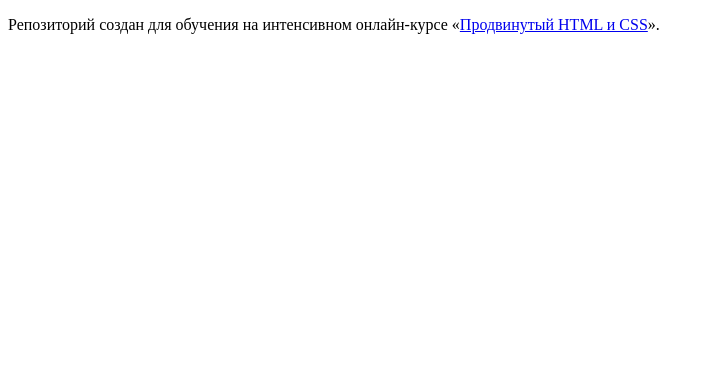
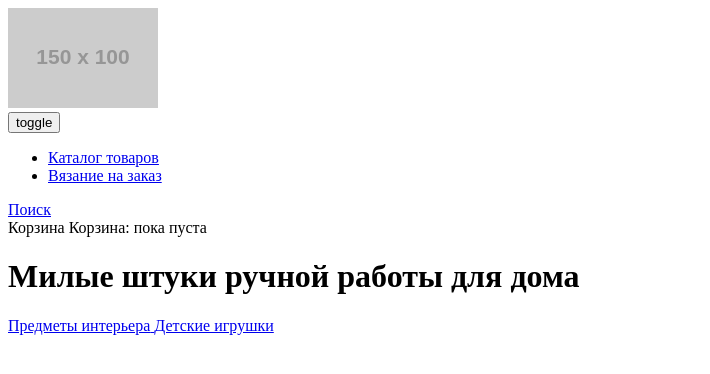
Before and after one commit to downtempa/107653-mishka, a website: page index.html in a window 1280 px wide. Shown: the whole page, without its empty margins (0-710 px from the left). Drawn offline with Linux system fonts and the light colour scheme; placeholder pictures from the web are drawn by us.

Commit message:
main page header murkup

```diff
--- a/index.html
+++ b/index.html
@@ -5,8 +5,73 @@
     <title>HTML Academy: Мишка</title>
   </head>
   <body>
+    <header class="main-header">
+      <div class="main-header__inner">
+        <div class="main-header__logo  logo"><!-- logo -->
+          <a class="logo__link" href="/" >
+            <img src="http://placehold.it/150x100" alt="Логотип Мишка">
+          </a>
+        </div>
+        <div class="main-header__menu-toggle">
+          <button class="menu-toggle">
+            toggle
+          </button>
+        </div>
+        <nav class="main-header__nav  main-nav"><!-- menu -->
+          <ul class="main-nav__list">
+            <li class="main-nav__item">
+              <a class="main-nav__link" href="catalog.html" title="Каталог товаров">
+                Каталог товаров
+              </a>
+            </li>
+            <li class="main-nav__item">
+              <a class="main-nav__link" href="form.html" title="Вязание на заказ">
+                Вязание на заказ
+              </a>
+            </li>
+          </ul>
+        </nav>
+        <div class="main-header__service-panel"><!-- service panel -->
+          <div class="main-header__search  search"><!-- search -->
+            <a class="search__btn" href="#">
+              <span class="search__icon">
+                Поиск
+              </span>
+            </a>
+          </div>
+          <div class="main-header__basket basket"><!-- basket -->
+            <span class="basket__icon">
+              Корзина
+            </span>
+            <span class="basket__status">
+              Корзина: пока пуста
+            </span>
+          </div>
+        </div>
+        <div class="main-header__bottom-panel">
+          <h1 class="section-title">
+            Милые штуки ручной работы для дома
+          </h1>
+          <div class="promo">
+            <div class="promo__list">
+              <div class="promo__item">
+                <a href="#" class="promo__inner">
+                  <span class="promo__title">Предметы интерьера</span>
+                  <span class="promo__icon">Детские игрушки</span>
+                </a>
+              </div>
+              <div class="promo__item">
+                <a href="#" class="promo__inner"></a>
+              </div>
+            </div>
+          </div>
+        </div>
+      </div>
+    </header>
 
-    <p>Репозиторий создан для обучения на интенсивном онлайн‑курсе «<a href="https://htmlacademy.ru/intensive/adaptive">Продвинутый HTML и CSS</a>».</p>
 
+    <footer class="main-footer">
+
+    </footer>
   </body>
 </html>
```
Also changed, not shown: catalog.html (added, +10 -0 lines), form.html (added, +10 -0 lines).
